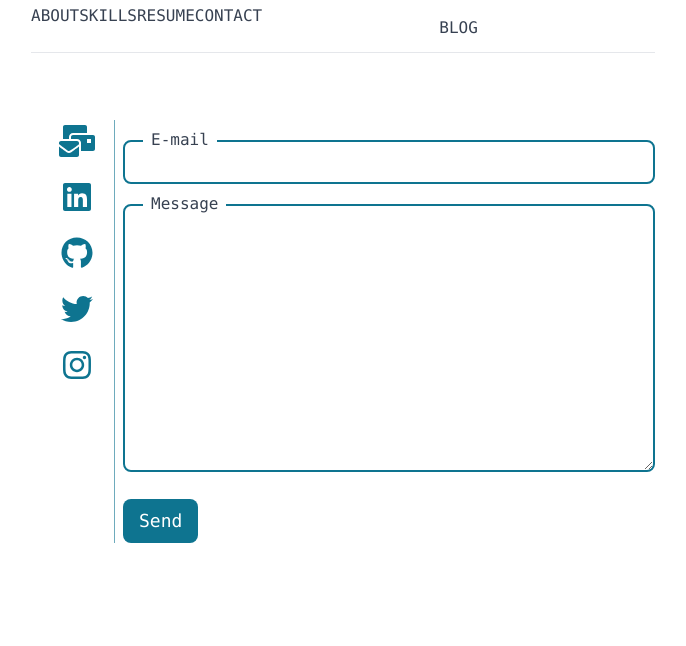
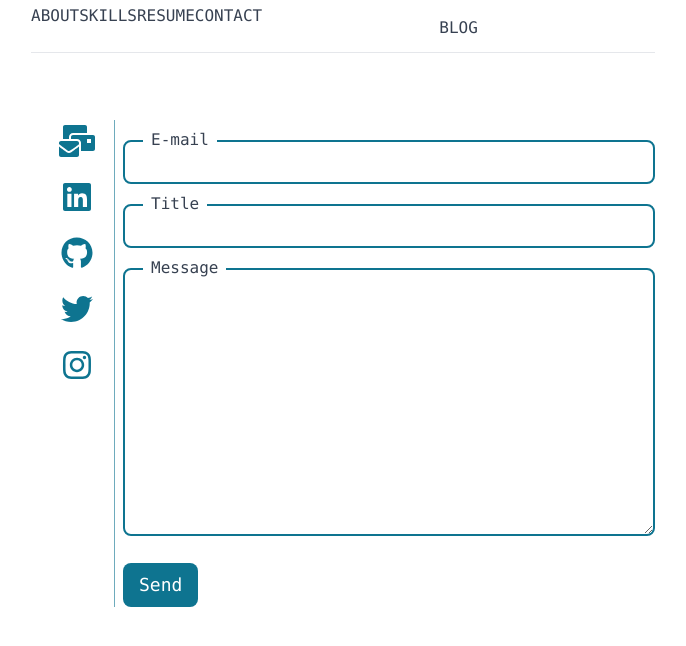
Before and after one commit to bakyazi/nextjs-resume, a Next.js app: page /socials in a window 1280 px wide. Shown: the top 646 px of the page, without its empty margins (297-983 px from the left). Built offline with nearby package versions, Linux system fonts and the light colour scheme.

Commit message:
contact form api integration

```diff
--- /dev/null
+++ b/components/contactform.js
@@ -0,0 +1,33 @@
+import React, { useState } from 'react';
+import { faSpinner } from '@fortawesome/free-solid-svg-icons';
+import { FontAwesomeIcon } from '@fortawesome/react-fontawesome';
+import InfoModal from './infomodal';
+
+export default function Contactform({ onSubmit, email, title, message, setEmail, setTitle, setMessage, finished, setFinished, failed, setFailed }) {
+
+
+    return (
+        <>
+            {failed && <InfoModal onClose={() => { setFailed(false) }}></InfoModal>}
+            <div className={'contact-form'}>
+                <form onSubmit={onSubmit}>
+                    <div className="form-group">
+                        <div className="contact-form-field">
+                            <label className='contact-form-label'>E-mail</label>
+                            <input className='contact-form-input' type="text" name="name" value={email} onChange={(e) => { setEmail(e.target.value) }}></input>
+                        </div>
+                        <div className="contact-form-field">
+                            <label className='contact-form-label'>Title</label>
+                            <input className='contact-form-input' type="text" name="title" value={title} onChange={(e) => { setTitle(e.target.value) }}></input>
+                        </div>
+                        <div className="contact-form-field">
+                            <label className='contact-form-label'>Message</label>
+                            <textarea className='contact-form-input' name="message" cols="30" rows="8" value={message} onChange={(e) => { setMessage(e.target.value) }}></textarea>
+                        </div>
+                        <button className={'contact-form-button'} type="submit">{!finished && <FontAwesomeIcon className={"animate-spin button-icon"} icon={faSpinner} />}Send</button>
+                    </div>
+                </form>
+            </div>
+        </>
+    );
+}
--- /dev/null
+++ b/components/socialbar.js
@@ -0,0 +1,39 @@
+import React from 'react';
+import { FontAwesomeIcon } from '@fortawesome/react-fontawesome'
+import { faTwitter, faGithub, faLinkedin, faFacebook, faInstagram } from '@fortawesome/free-brands-svg-icons'
+
+import { faMailBulk } from '@fortawesome/free-solid-svg-icons'
+export default function socialbar() {
+  return (
+    <div className='social-icons'>
+    <div className="social-icon">
+        <a href="mailto:berkay.akyazi@gmail.com" target="_blank" style={{ all: 'unset' }}>
+          <FontAwesomeIcon size="2x" icon={faMailBulk} />
+        </a>
+      </div>
+      <div className="social-icon">
+        <a href="https://www.linkedin.com/in/berkay-akyaz%C4%B1-a8b56310a/" target="_blank" style={{ all: 'unset' }}>
+          <FontAwesomeIcon size="2x" icon={faLinkedin} />
+        </a>
+      </div>
+      <div className="social-icon">
+        <a href="https://github.com/bakyazi" target="_blank" style={{ all: 'unset' }}>
+          <FontAwesomeIcon size="2x" icon={faGithub} />
+        </a>
+      </div>
+      <div className="social-icon">
+        <a href="https://twitter.com/berkyzi" target="_blank" style={{ all: 'unset' }}>
+          <FontAwesomeIcon size="2x" icon={faTwitter} />
+        </a>
+      </div>
+
+
+      <div className="social-icon">
+        <a href="https://www.instagram.com/berkyzi/" target="_blank" style={{ all: 'unset' }}>
+          <FontAwesomeIcon size="2x" icon={faInstagram} />
+        </a>
+      </div>
+    </div>
+
+  );
+}
--- /dev/null
+++ b/hooks/useContact.js
@@ -0,0 +1,38 @@
+import { useState } from 'react'
+
+export default function () {
+
+    const [email, setEmail] = useState('')
+    const [title, setTitle] = useState('')
+    const [message, setMessage] = useState('')
+    const [finished, setFinished] = useState(true)
+    const [failed, setFailed] = useState(false)
+
+    const resolveResponse = (response, isError) => {
+        var isFailed = isError || !response.ok
+        setEmail("")
+        setTitle("")
+        setMessage("")
+        setFinished(true)
+        setFailed(isFailed)
+    }
+
+    const onSubmit = async (e) => {
+        e.preventDefault()
+        // showModalSet(true)
+        setFinished(false)
+        await fetch('/api/contact', {
+            method: 'POST',
+            headers: {
+                'Content-Type': 'application/json'
+            },
+            body: JSON.stringify({ email, title, message })
+        }).then(res => {
+            resolveResponse(res, false)
+        }).catch(err => {
+            resolveResponse(err, true)
+        })
+    }
+
+    return [onSubmit, email, setEmail, title, setTitle, message, setMessage, finished, setFinished, failed, setFailed]
+}
--- a/package.json
+++ b/package.json
@@ -10,6 +10,7 @@
     "@fortawesome/free-brands-svg-icons": "^5.15.4",
     "@fortawesome/free-solid-svg-icons": "^5.15.4",
     "@fortawesome/react-fontawesome": "^0.1.16",
+    "axios": "^0.25.0",
     "next": "latest",
     "react": "17.0.2",
     "react-dom": "17.0.2",
--- /dev/null
+++ b/pages/api/contact.js
@@ -0,0 +1,27 @@
+import axios from "axios";
+
+
+const api_url = process.env.NEXT_PUBLIC_CONTACT_API_URL
+
+export default async function  handler(req, res) {
+    if (req.method !== "POST") {
+        res.statusCode = 405;
+        res.setHeader("Allow", "POST");
+        res.end("Method not allowed");
+        return
+    }
+
+    if(!api_url) {
+        res.status(500).json({data: "Contact API URL is not defined"})
+    }
+
+    axios.post(api_url, {
+        "from": req.body.email,
+        "title": req.body.title,
+        "message": req.body.message
+    }).then(function (response) {
+        res.status(200).json({data: "success"})
+    }).catch(function (error) {
+        res.status(400).json({data: "error"})
+    });
+}
--- a/pages/socials.js
+++ b/pages/socials.js
@@ -1,69 +1,34 @@
 import React, { useState } from 'react'
-import { FontAwesomeIcon } from '@fortawesome/react-fontawesome'
-import { faTwitter, faGithub, faLinkedin, faFacebook, faInstagram } from '@fortawesome/free-brands-svg-icons'
+
 import InfoModal from '../components/infomodal'
-import Link from 'next/link'
-import { faMailBulk } from '@fortawesome/free-solid-svg-icons'
+
+import useContact from '../hooks/useContact'
+import Contactform from '../components/contactform'
+import Socialbar from '../components/socialbar'
 
 export default function Socials() {
 
-  const [showModal, showModalSet] = useState(false)
 
+  const [onSubmit,
+    email, setEmail,
+    title, setTitle,
+    message, setMessage,
+    finished, setFinished,
+    failed, setFailed] = useContact()
 
-  const onSubmit = (e) => {
-    e.preventDefault()
-    showModalSet(true)
-  }
 
   return (
     <>
-      {showModal && <InfoModal onClose={() => { showModalSet(false) }}></InfoModal>}
+
       <div className="site-container social-container">
-        <div className='social-icons'>
-        <div className="social-icon">
-            <a href="mailto:berkay.akyazi@gmail.com" target="_blank" style={{ all: 'unset' }}>
-              <FontAwesomeIcon size="2x" icon={faMailBulk} />
-            </a>
-          </div>
-          <div className="social-icon">
-            <a href="https://www.linkedin.com/in/berkay-akyaz%C4%B1-a8b56310a/" target="_blank" style={{ all: 'unset' }}>
-              <FontAwesomeIcon size="2x" icon={faLinkedin} />
-            </a>
-          </div>
-          <div className="social-icon">
-            <a href="https://github.com/bakyazi" target="_blank" style={{ all: 'unset' }}>
-              <FontAwesomeIcon size="2x" icon={faGithub} />
-            </a>
-          </div>
-          <div className="social-icon">
-            <a href="https://twitter.com/berkyzi" target="_blank" style={{ all: 'unset' }}>
-              <FontAwesomeIcon size="2x" icon={faTwitter} />
-            </a>
-          </div>
-
-
-          <div className="social-icon">
-            <a href="https://www.instagram.com/berkyzi/" target="_blank" style={{ all: 'unset' }}>
-              <FontAwesomeIcon size="2x" icon={faInstagram} />
-            </a>
-          </div>
-        </div>
-
-        <div className='contact-form'>
-          <form>
-            <div className="form-group">
-              <div className="contact-form-field">
-                <label className='contact-form-label'>E-mail</label>
-                <input className='contact-form-input' type="text" name="name" id="contact-form-name"></input>
-              </div>
-              <div className="contact-form-field">
-                <label className='contact-form-label'>Message</label>
-                <textarea className='contact-form-input' name="message" id="contact-form-message" cols="30" rows="8"></textarea>
-              </div>
-              <button className='contact-form-button' type="submit" onClick={onSubmit}>Send</button>
-            </div>
-          </form>
-        </div>
+        <Socialbar></Socialbar>
+        <Contactform
+          onSubmit={onSubmit}
+          email={email} setEmail={setEmail}
+          title={title} setTitle={setTitle}
+          finished={finished} setFinished={setFinished}
+          failed={failed} setFailed={setFailed}
+          message={message} setMessage={setMessage}></Contactform>
       </div>
     </>
   )
--- a/styles/global.css
+++ b/styles/global.css
@@ -68,6 +68,11 @@
     .contact-form-button {
         @apply
             bg-cyan-700 text-white text-lg rounded-lg px-4 py-2 inline-block
+    }
+
+    .button-icon {
+        @apply
+            mr-2
     }
 /*
     .skills-container {
```
Also changed, not shown: 2 other files (tests, documents, lock files or other folders).
